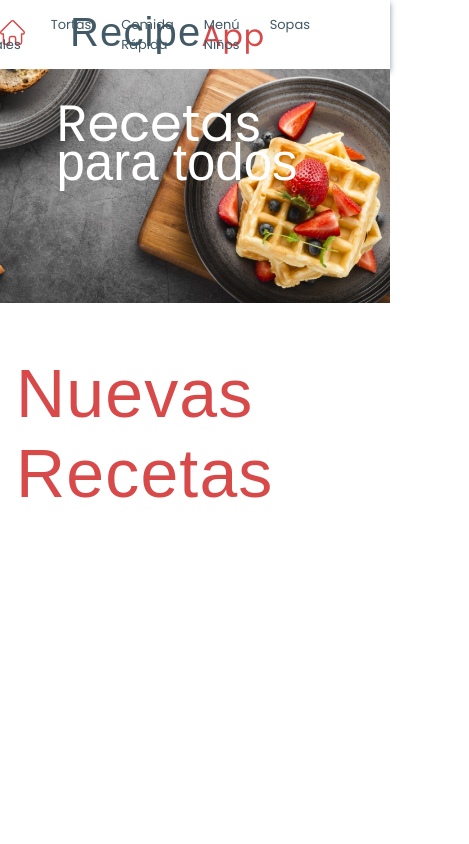
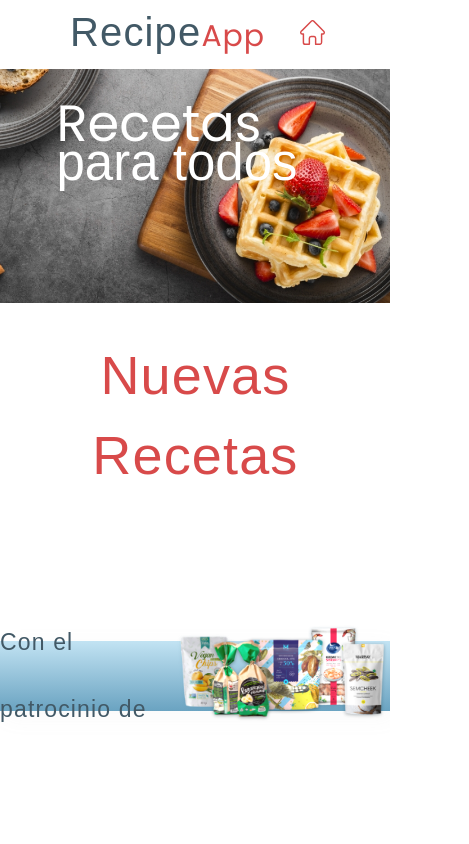
Before and after one commit to ChristianT02/frontend-coding-challenge-aranda, a React (Create React App) app: page / in a window 390 px wide. Shown: the top 844 px of the page, 469 px wide, since content can reach past the window. Built offline with nearby package versions, Linux system fonts and the light colour scheme; a web font is replaced by a local one.

Commit message:
Ajusta estilos

```diff
--- a/src/components/Footer/index.scss
+++ b/src/components/Footer/index.scss
@@ -11,12 +11,26 @@
   align-items: center;
   justify-content: space-around;
 
+  @media (max-width: 768px) {
+    .textfooter {
+      span {
+        font-size: 39px;
+      }
+    }
+  }
+
   @include for-xs {
     height: 70px;
 
     .imgFooter {
       width: 228px;
       height: 106px;
+    }
+
+    .textfooter {
+      span {
+        font-size: 23px;
+      }
     }
   }
 
--- a/src/components/Header/Desk/index.scss
+++ b/src/components/Header/Desk/index.scss
@@ -23,4 +23,39 @@
     position: absolute;
     right: 65px;
   }
+
+  .menuMobileIcon {
+    position: absolute;
+    right: 65px;
+  }
+
+  @include for-xs {
+    .menuHead {
+      display: none;
+    }
+
+    .menuMobileIcon {
+      display: block;
+    }
+  }
+
+  @media (min-width: 429px) and (max-width: 768px) {
+    .menuHead {
+      display: none;
+    }
+
+    .menuMobileIcon {
+      display: block;
+    }
+  }
+
+  @include for-lg {
+    .menuHead {
+      display: block;
+    }
+
+    .menuMobileIcon {
+      display: none;
+    }
+  }
 }
--- a/src/components/Header/Desk/index.tsx
+++ b/src/components/Header/Desk/index.tsx
@@ -17,7 +17,7 @@ const HeaderDesk = () => {
       <div className="menuHead">
         <MenuDesk />
       </div>
-      <div className="menuMobile">
+      <div className="menuMobileIcon">
         <Home />
       </div>
     </header>
--- a/src/components/Header/index.tsx
+++ b/src/components/Header/index.tsx
@@ -1,4 +1,3 @@
-import React from "react";
 import HeaderDesk from "./Desk";
 
 const Header = () => {
--- /dev/null
+++ b/src/components/Menu/Mobile/index.scss
@@ -0,0 +1,43 @@
+.menuMobile {
+  display: flex;
+  list-style: none;
+  transition: display 0.2s;
+  gap: 12px;
+  align-items: center;
+  font-family: Poppins, sans-serif;
+  font-size: 13px;
+  line-height: 20px;
+  text-align: center;
+  flex-wrap: wrap;
+  padding: 0px;
+  width: 100%;
+  justify-content: center;
+  position: relative;
+  top: -46px;
+
+  li {
+    box-shadow: 0px 5px 9px #8395a766;
+    border-radius: 10px;
+    background: transparent linear-gradient(180deg, #e9f1fa 0%, #ffffff 100%) 0%
+      0% no-repeat padding-box;
+    width: 100%;
+    max-width: 106px;
+    height: 85px;
+    text-align: center;
+    letter-spacing: 0px;
+    color: #425966;
+    opacity: 1;
+    display: flex;
+    flex-direction: column;
+    justify-content: space-evenly;
+    align-items: center;
+    svg {
+      width: 35px;
+      height: 35px;
+    }
+  }
+
+  @media (min-width: 768px) {
+    display: none;
+  }
+}
--- a/src/components/Recipe/index.scss
+++ b/src/components/Recipe/index.scss
@@ -5,10 +5,7 @@
   position: relative;
   box-shadow: 10px 10px 20px -5px #cccccc;
   border-radius: 15px;
-  margin-top: 25px;
-  margin-right: 25.82px;
   transition: height 0.2s;
-  list-style: none;
   background: transparent linear-gradient(180deg, #e9f1fa 0%, #ffffff 100%) 0%
     0% no-repeat padding-box;
   display: flex;
@@ -70,6 +67,7 @@
     }
   }
 
+  @media (min-width: 768px) {
     &:hover {
       height: 332px;
       .title {
@@ -83,33 +81,30 @@
         display: flex;
       }
     }
+  }
 
-  // @include for-xs {
-  //   width: 180px;
-  //   height: 182px;
+  @media (max-width: 428px) {
+    width: 180px;
+    height: 182px;
 
-  //   .plate {
-  //     width: 111px;
-  //     height: 107px;
-  //   }
-  // }
+    .plate {
+      width: 110px;
+      height: 110px;
+    }
 
-  // @include for-md {
-  //   height: 269px;
-  //   width: 266px;
+    .title {
+      span {
+        font-size: 20px;
+        line-height: 24px;
+      }
+    }
 
-  //   .place {
-  //     width: 164px;
-  //     height: 158px;
-  //   }
-  // }
-
-  // @include for-lg {
-  //   height: 269px;
-  //   width: 266px;
-  //   .plate {
-  //     width: 164px;
-  //     height: 158px;
-  //   }
-  // }
+    .score {
+      div {
+        span {
+          font-size: 17px;
         }
+      }
+    }
+  }
+}
--- a/src/components/Recipe/index.tsx
+++ b/src/components/Recipe/index.tsx
@@ -15,7 +15,7 @@ const Recipe = ({ item }: any) => {
   const title2 = names[1];
 
   return (
-    <li className="recipe">
+    <div className="recipe">
       <div
         className="plate"
         style={{ backgroundImage: `url(${item.image})` }}
@@ -69,7 +69,7 @@ const Recipe = ({ item }: any) => {
           </TextSecondary>
         </div>
       </div>
-    </li>
+    </div>
   );
 };
 
--- a/src/components/Recipes/index.scss
+++ b/src/components/Recipes/index.scss
@@ -3,27 +3,66 @@
 .recipes {
   width: 92%;
   margin: 0 auto;
-  margin-top: 50px;
   contain: content;
+  margin-top: 2em;
+  margin-bottom: 2em;
 
   .list {
+    .carousel {
+      overflow-x: scroll;
+      overflow-y: hidden;
+      white-space: nowrap;
       margin-top: 3em;
       width: 100%;
       height: 385px;
       display: flex;
       flex-direction: row;
+      padding-top: 0;
+      padding-left: 0;
+      padding-right: 42px;
       padding-bottom: 5px;
     }
+  }
 
-  // @include for-xs {
-  //   top: 500px;
-  // }
+  @media (max-width: 428px) {
+    &_title {
+      text-align: center;
+    }
+  }
 
-  // @media (min-width: 429px) and (max-width: 768px) {
-  //   top: 406px;
-  // }
+  @media (max-width: 768px) {
+    &_title {
+      span {
+        font-size: 54px;
+      }
+    }
+  }
+}
 
-  // @include for-lg {
-  //   top: 513px;
-  // }
+.scrolling-wrapper {
+  overflow-x: scroll;
+  overflow-y: hidden;
+  white-space: nowrap;
+  align-items: center;
+  display: flex;
+  padding: 62px 42px 20px 0px;
+
+  .card {
+    display: inline-block;
+    margin-left: 0px;
+    margin-right: 25px;
+    height: 332px;
+
+    &:first-child {
+      margin-right: 20px;
     }
+
+    @media (max-width: 768px) {
+      height: auto;
+    }
+  }
+
+  &::-webkit-scrollbar {
+    display: none;
+  }
+}
--- a/src/components/Recipes/index.tsx
+++ b/src/components/Recipes/index.tsx
@@ -8,12 +8,17 @@ const Recipes = () => {
 
   return (
     <section className="recipes">
-      <TextPrimary color="secondary" size={68} lineHeight={80}>
-        Nuevas Recetas
-      </TextPrimary>
-      <ul className="list">
+      <div className="recipes_title">
+        <TextPrimary color="secondary" size={68} lineHeight={80}>
+          Nuevas Recetas
+        </TextPrimary>
+      </div>
+
+      <ul className="scrolling-wrapper">
         {recipes.data.map((recipe: any) => (
-          <Recipe key={recipe.id} item={recipe} />
+          <li key={recipe.id} className="card">
+            <Recipe item={recipe} />
+          </li>
         ))}
       </ul>
     </section>
```
Also changed, not shown: src/components/Layout/index.tsx (+7 -1 lines), src/components/Menu/Mobile/index.tsx (added, +47 -0 lines). Lines whose indentation alone changed are shown as unchanged.
